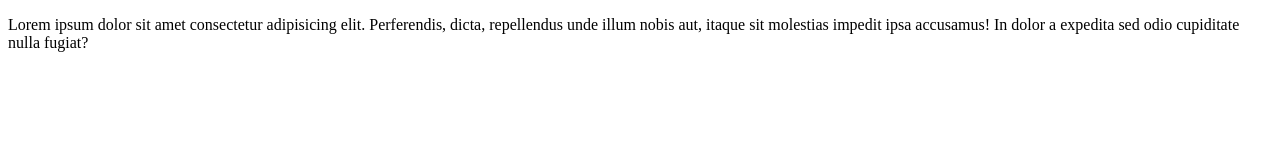
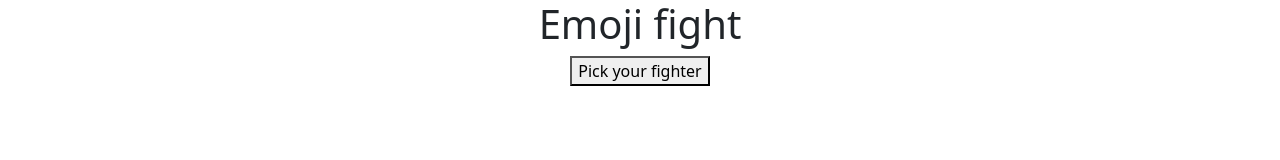
Before and after one commit to a5medHub/list-3, a plain HTML site: page login.html in a window 1280 px wide. Drawn offline with Linux system fonts and the light colour scheme.

Commit message:
edit the login

```diff
--- a/login.html
+++ b/login.html
@@ -4,9 +4,18 @@
     <meta charset="UTF-8">
     <meta http-equiv="X-UA-Compatible" content="IE=edge">
     <meta name="viewport" content="width=device-width, initial-scale=1.0">
-    <title></title>
+    <link rel="stylesheet" href="assets/bootstrap/bootstrap-style.css">
+    <link rel="stylesheet" href="assets/style/style.css">
+    <title>Emoji</title>
 </head>
 <body>
-    <p>Lorem ipsum dolor sit amet consectetur adipisicing elit. Perferendis, dicta, repellendus unde illum nobis aut, itaque sit molestias impedit ipsa accusamus! In dolor a expedita sed odio cupiditate nulla fugiat?</p>
+    <!-- <button id="logOut" class="btn btn-danger">Log Out</button> -->
+    <div class="wrapper text-center" id="main-log-in">
+        <h1>Emoji fight</h1>
+        <div id="stage"></div>
+        <button id="fightButton">Pick your fighter</button>
+    </div>
+    <script src="/assets/bootstrap/bootstrap-script.js"></script>
+    <!-- <script src="/assets/js/login.js"></script> -->
 </body>
 </html>
```
